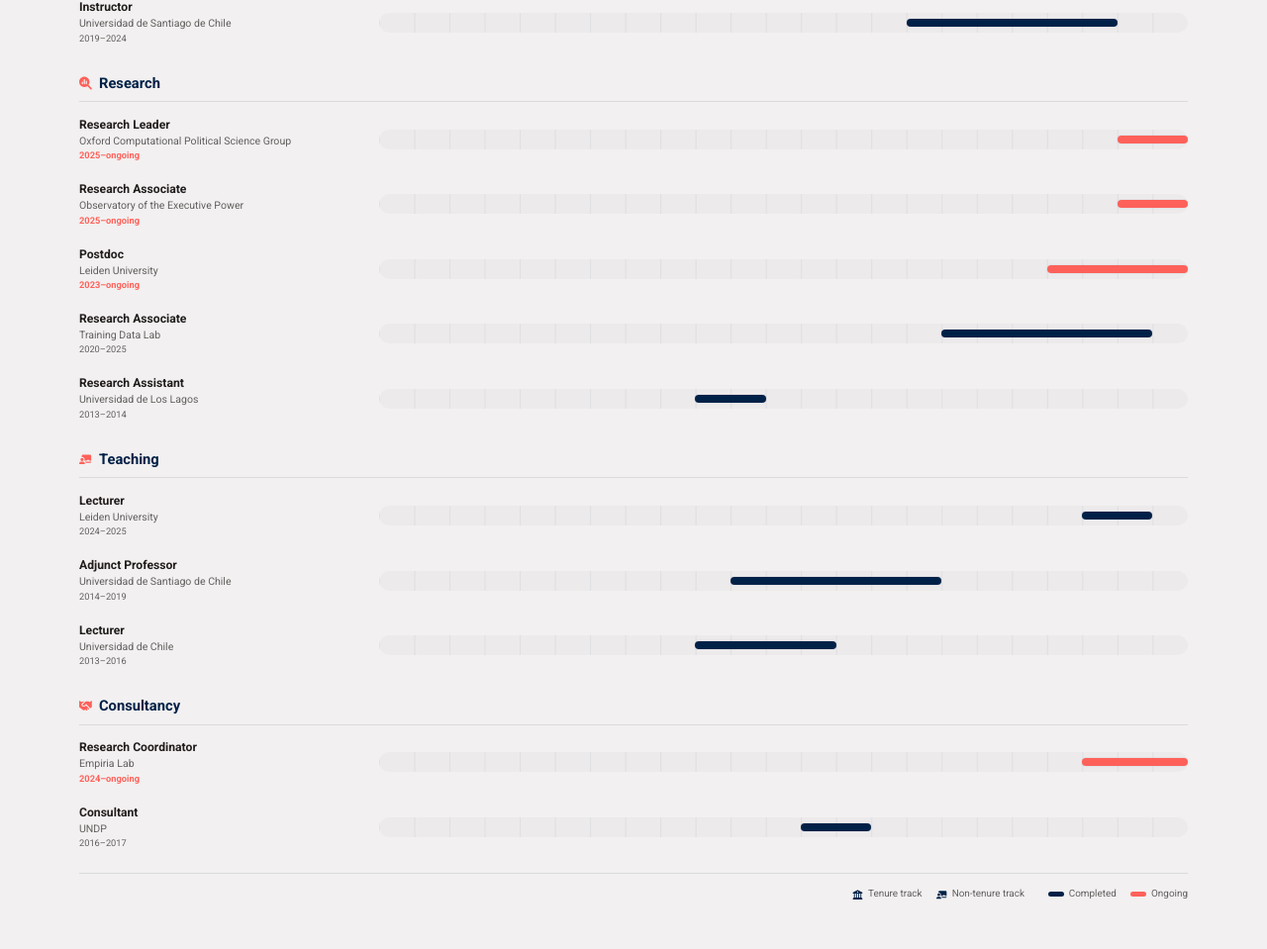
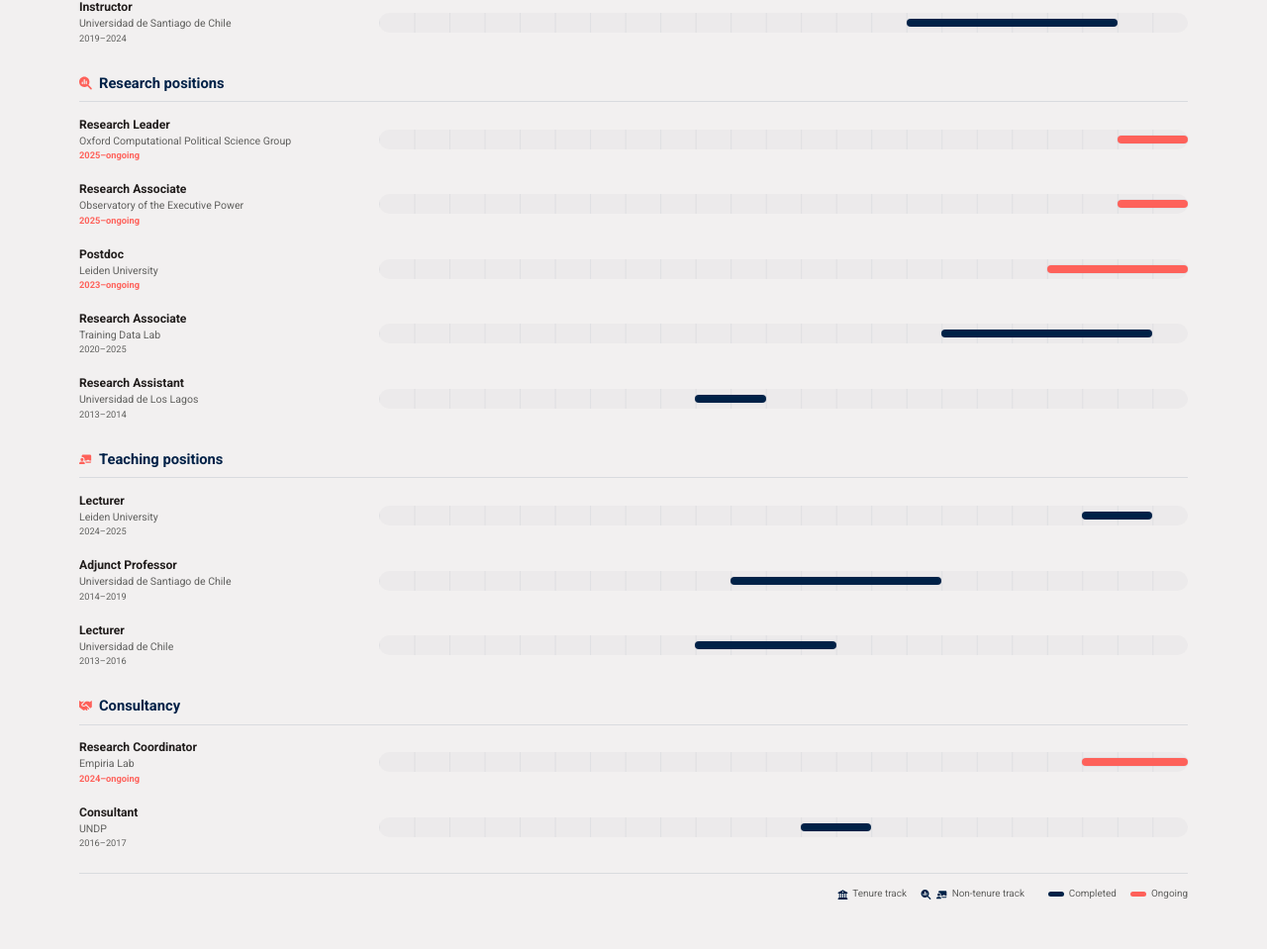
Before and after one commit to bgonzalezbustamante/academic-website, a Next.js app: page /trajectory in a window 1280 px wide. Shown: the part 773-1732 px from the top of the page at 99% size. Built offline with nearby package versions, Linux system fonts and the light colour scheme; no server answers; some icons are missing.

Commit message:
Refine trajectory section and legend labels

```diff
--- a/components/academic-trajectory.tsx
+++ b/components/academic-trajectory.tsx
@@ -34,12 +34,12 @@ const GROUPS: Group[] = [
   },
   {
     category: 'research',
-    title: 'Research',
+    title: 'Research positions',
     icon: faMagnifyingGlassChart,
   },
   {
     category: 'teaching',
-    title: 'Teaching',
+    title: 'Teaching positions',
     icon: faChalkboardUser,
   },
   {
@@ -232,10 +232,13 @@ export default function AcademicTrajectory() {
             Tenure track
           </span>
           <span>
-            <FontAwesomeIcon
-              icon={faChalkboardUser}
+            <span
+              className="trajectory-legend-icon-pair"
               aria-hidden="true"
-            />
+            >
+              <FontAwesomeIcon icon={faMagnifyingGlassChart} />
+              <FontAwesomeIcon icon={faChalkboardUser} />
+            </span>
             Non-tenure track
           </span>
         </div>
```
